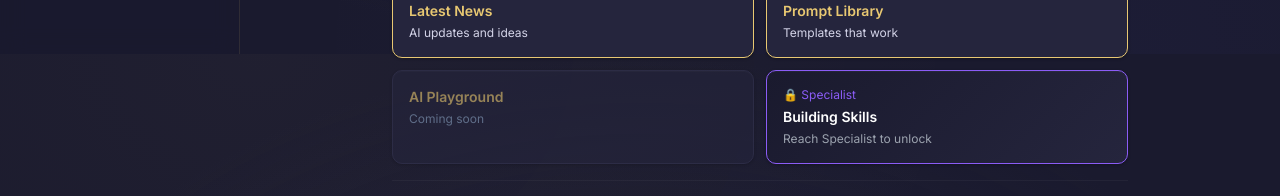
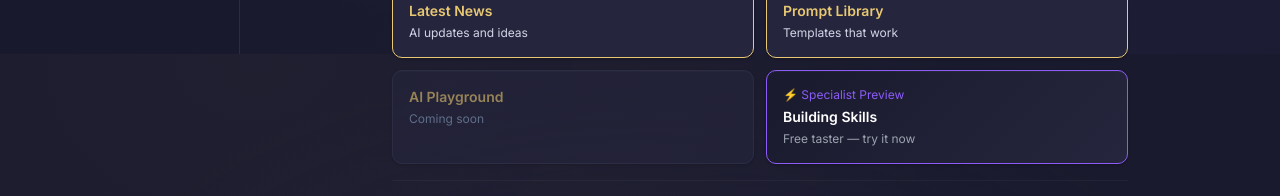
Before and after one commit to alexfagioli-cyber/relentless-af-academy, a Next.js app: page / in a window 1280 px wide. Shown: the part 746-942 px from the top of the page. Built offline with nearby package versions, Linux system fonts and the light colour scheme; no server answers; the database is empty.

Commit message:
fix: make Building Skills teaser clickable — links to full course
- Changed from locked div to clickable Link
- Links directly to the module page (works for any tier)
- Label changed: 'Free taster — try it now' instead of 'Reach Specialist to unlock'

```diff
--- a/src/app/page.tsx
+++ b/src/app/page.tsx
@@ -291,11 +291,11 @@ export default async function DashboardPage() {
             <p className="text-sm font-semibold" style={{ color: '#E8C872' }}>AI Playground</p>
             <p className="text-xs mt-1" style={{ color: '#8BA3C4' }}>Coming soon</p>
           </div>
-          <div className="rounded-lg p-4 card-depth" style={{ border: '1px solid #8B5CF6', background: 'linear-gradient(135deg, #1A1A2E 0%, #25253D 100%)' }}>
-            <p className="text-xs" style={{ color: '#8B5CF6' }}>🔒 Specialist</p>
+          <Link href="/learn/026f2263-67f7-5e35-a104-3f8315397376" className="rounded-lg p-4 transition-all card-depth" style={{ border: '1px solid #8B5CF6', background: 'linear-gradient(135deg, #1A1A2E 0%, #25253D 100%)' }}>
+            <p className="text-xs" style={{ color: '#8B5CF6' }}>⚡ Specialist Preview</p>
             <p className="text-sm font-semibold mt-1" style={{ color: '#FFFFFF' }}>Building Skills</p>
-            <p className="text-xs mt-1" style={{ color: '#9CA3AF' }}>Reach Specialist to unlock</p>
-          </div>
+            <p className="text-xs mt-1" style={{ color: '#9CA3AF' }}>Free taster — try it now</p>
+          </Link>
         </div>
 
         <div className="section-divider" />
```
